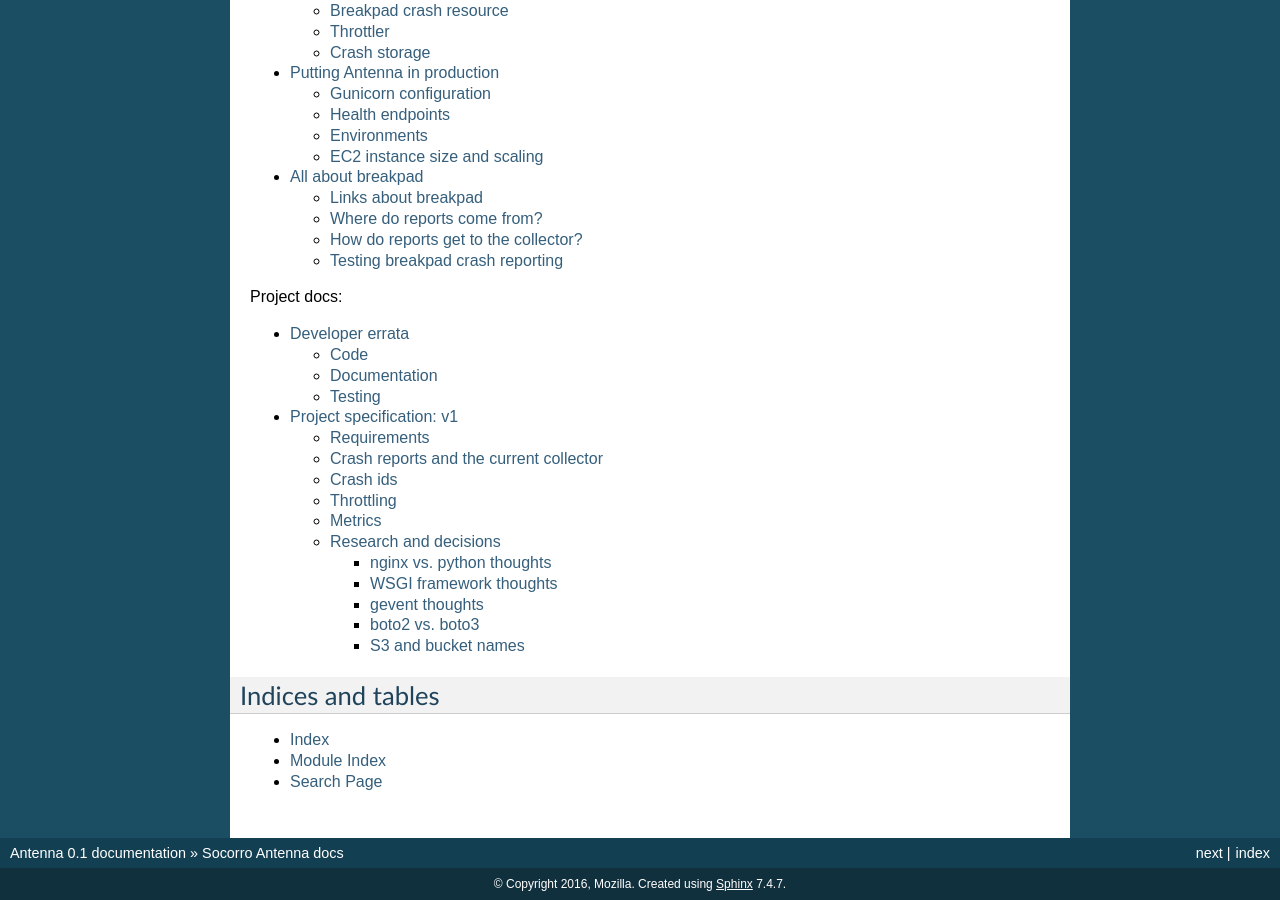
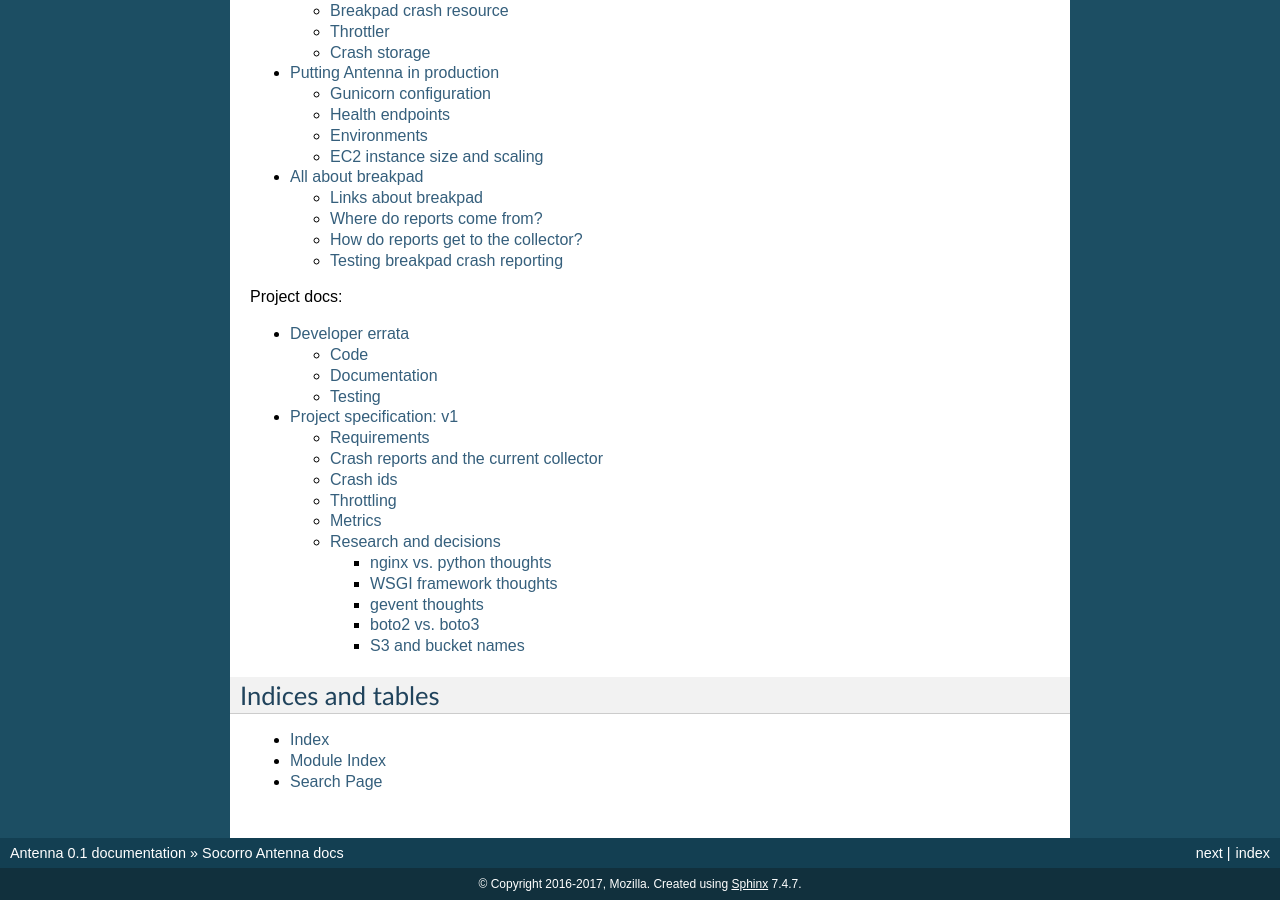
Before and after one commit to mozilla-services/antenna, a Sphinx documentation site: the page built from docs/index.rst, in a window 1280 px wide and 900 px high, scrolled down 2327 px. Built offline with Sphinx 7.4.7, drawn with Linux system fonts in a browser that asks for light colours.

Commit message:
Update copyright

```diff
--- a/docs/conf.py
+++ b/docs/conf.py
@@ -52,7 +52,7 @@ master_doc = 'index'
 
 # General information about the project.
 project = u'Antenna'
-copyright = u'2016, Mozilla'
+copyright = u'2016-2017, Mozilla'
 author = u'Mozilla'
 
 # The version info for the project you're documenting, acts as replacement for
```
